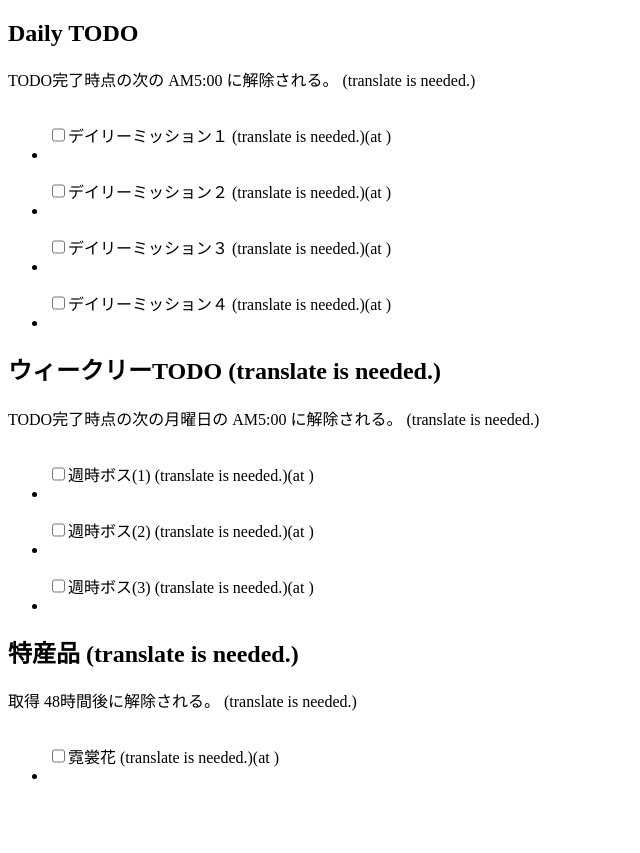
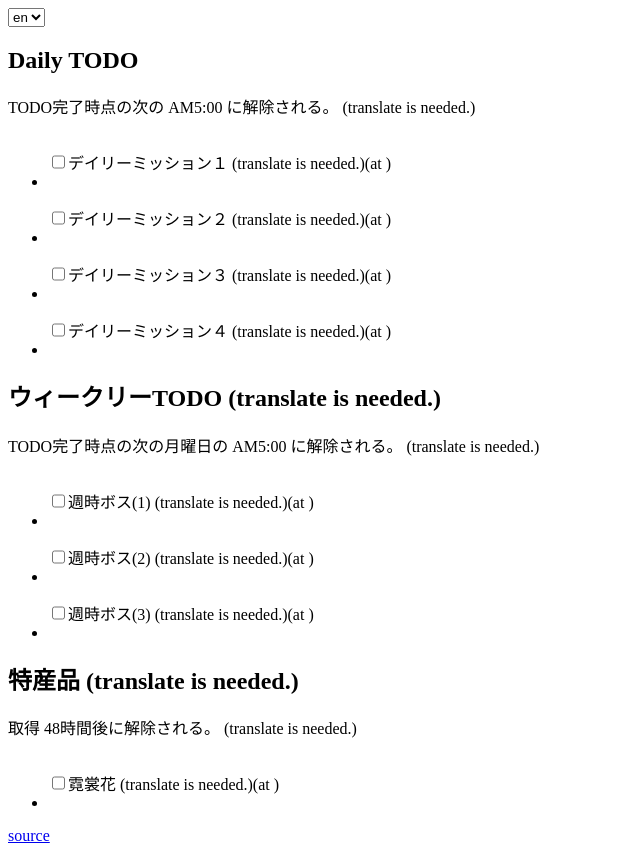
Before and after one commit to sadnessOjisan/genshin-todo-list, a Next.js app: page /en in a window 1280 px wide. Shown: the whole page, without its empty margins (0-640 px from the left). Before the commit the page ends 800 px from the top, so only its background shows below. Built offline with nearby package versions, Linux system fonts and the light colour scheme.

Commit message:
feat: add fotter and lang selector

```diff
--- a/src/app/[lang]/page.tsx
+++ b/src/app/[lang]/page.tsx
@@ -1,4 +1,5 @@
 import { type FC } from "react";
+import { LangSelect } from "../../client/lang-select";
 import { Todos } from "../../client/todos";
 import { type Lang } from "../../type/lang";
 
@@ -15,7 +16,13 @@ const Page: FC<Props> = (props) => {
     <html lang={props.params.lang}>
       <body>
         <div>
+          <LangSelect default={props.params.lang} />
           <Todos lang={props.params.lang} />
+        </div>
+        <div>
+          <a href="https://github.com/sadnessOjisan/genshin-todo-list">
+            source
+          </a>
         </div>
       </body>
     </html>
--- a/src/app/page.tsx
+++ b/src/app/page.tsx
@@ -13,6 +13,11 @@ const Page: FC = () => {
           <h1>{VOCABULARY[DEFAULT_LANG].PAGE_TITLE}</h1>
           <Todos lang="ja" />
         </div>
+        <div>
+          <a href="https://github.com/sadnessOjisan/genshin-todo-list">
+            source
+          </a>
+        </div>
       </body>
     </html>
   );
```
